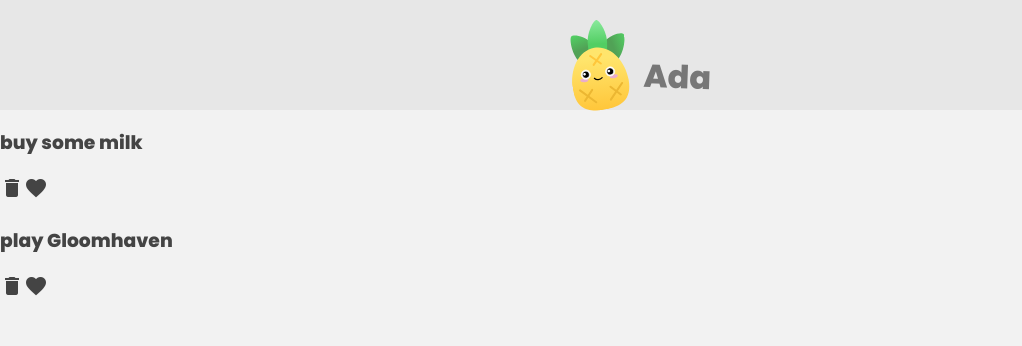
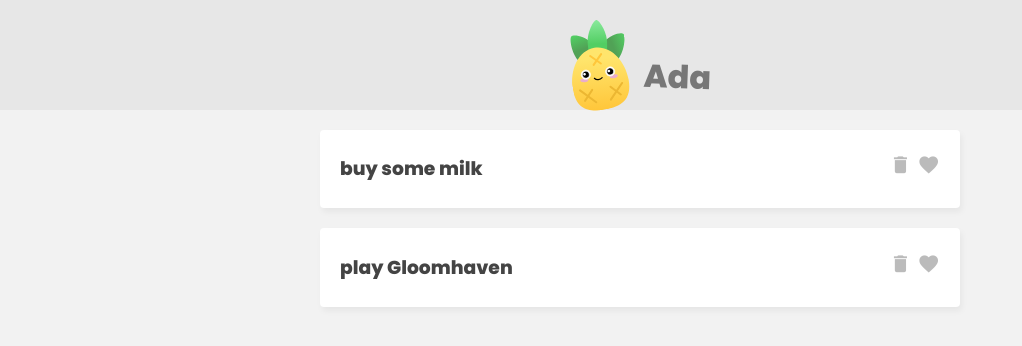
Before and after one commit to AdaN6/pinia-task, a Vue app: page / in a window 1280 px wide. Shown: the top 346 px of the page, without its empty margins (0-1022 px from the left). Built offline with nearby package versions, Linux system fonts and the light colour scheme.

Commit message:
styled the task

```diff
--- a/src/assets/main.css
+++ b/src/assets/main.css
@@ -30,3 +30,31 @@
   color: #777;
   transform: rotate(2deg);
 }
+
+/* task list */
+.task-list {
+  max-width: 640px;
+  margin: 20px auto;
+}
+.task {
+  padding: 6px 20px;
+  background: #fff;
+  margin-top: 20px;
+  border-radius: 4px;
+  box-shadow: 2px 4px 6px rgba(0,0,0,0.05);
+  display: flex;
+  justify-content: space-between;
+  align-items: center;
+}
+.task h3, .task .icons {
+  display: inline-block;
+}
+.task .icons {
+  text-align: right;
+}
+.task i {
+  font-size: 1.4em;
+  margin-left: 6px;
+  cursor: pointer;
+  color: #bbb;
+}
```
